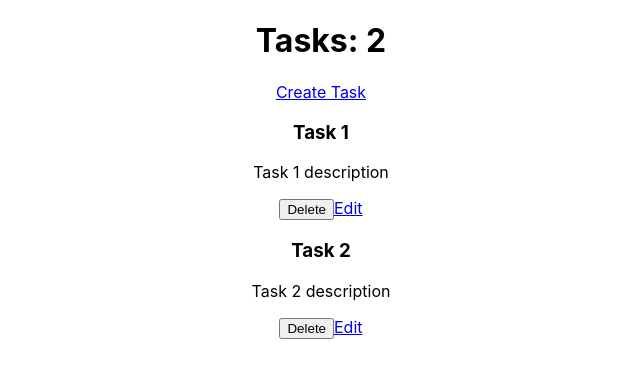
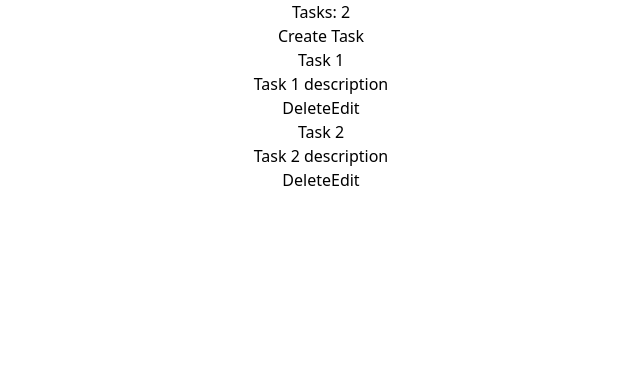
Before and after one commit to BrayanGuerreroXD/react-rtk-crud, a React (Create React App) app: page / in a window 1280 px wide. Shown: the top 378 px of the page, without its empty margins (319-959 px from the left). Built offline with nearby package versions, Linux system fonts and the light colour scheme; the HTML template or start-up script is replaced by a standard one.

Commit message:
Add tailwindcss to dependencies

```diff
--- a/package.json
+++ b/package.json
@@ -38,5 +38,10 @@
       "last 1 firefox version",
       "last 1 safari version"
     ]
+  },
+  "devDependencies": {
+    "autoprefixer": "^10.4.13",
+    "postcss": "^8.4.21",
+    "tailwindcss": "^3.2.7"
   }
 }
--- /dev/null
+++ b/postcss.config.js
@@ -0,0 +1,6 @@
+module.exports = {
+  plugins: {
+    tailwindcss: {},
+    autoprefixer: {},
+  },
+}
--- a/src/index.css
+++ b/src/index.css
@@ -1,13 +1,3 @@
-body {
-  margin: 0;
-  font-family: -apple-system, BlinkMacSystemFont, 'Segoe UI', 'Roboto', 'Oxygen',
-    'Ubuntu', 'Cantarell', 'Fira Sans', 'Droid Sans', 'Helvetica Neue',
-    sans-serif;
-  -webkit-font-smoothing: antialiased;
-  -moz-osx-font-smoothing: grayscale;
-}
-
-code {
-  font-family: source-code-pro, Menlo, Monaco, Consolas, 'Courier New',
-    monospace;
-}
+@tailwind base;
+@tailwind components;
+@tailwind utilities;
--- /dev/null
+++ b/tailwind.config.js
@@ -0,0 +1,10 @@
+/** @type {import('tailwindcss').Config} */
+module.exports = {
+  content: [
+    "./src/**/*.{js,jsx,ts,tsx}",
+  ],
+  theme: {
+    extend: {},
+  },
+  plugins: [],
+}
```
Also changed, not shown: 1 other file (tests, documents, lock files or other folders).
